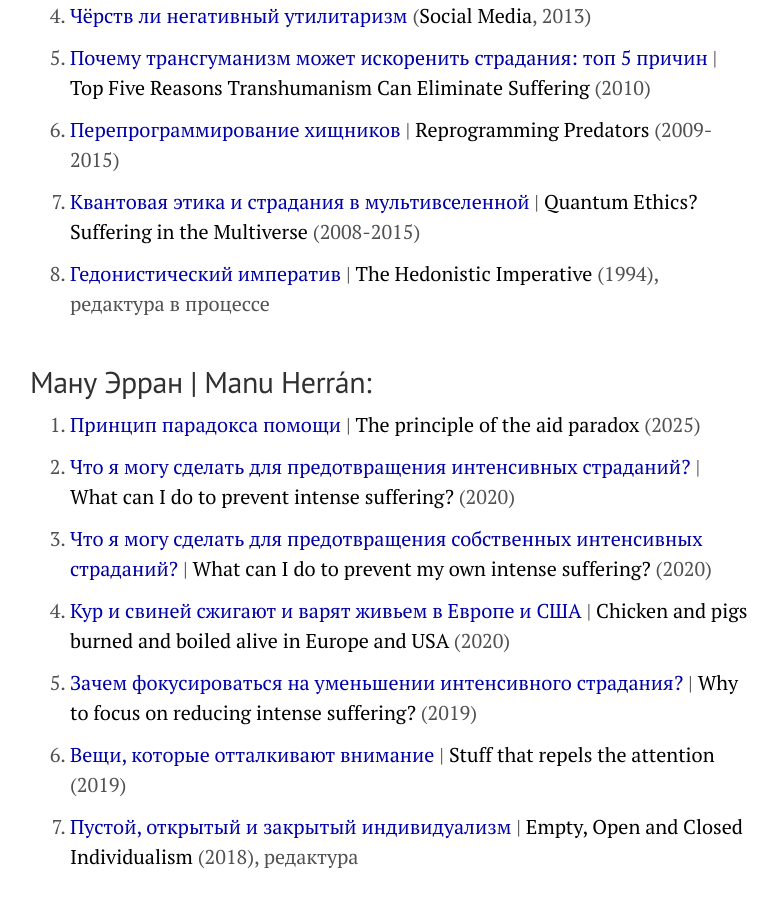
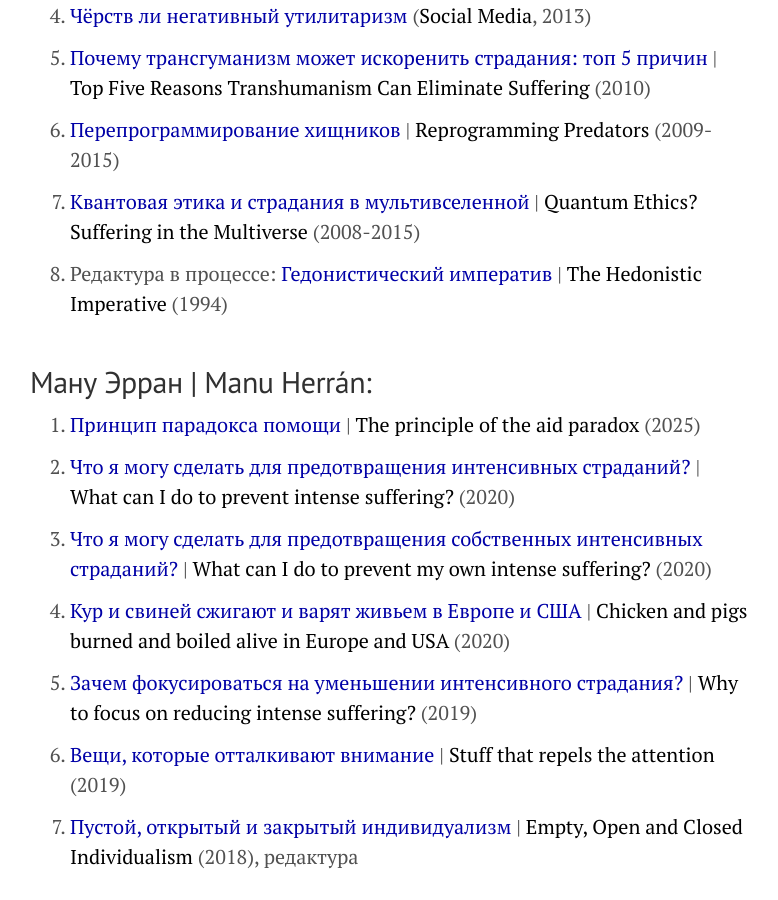
Before and after one commit to KKirdan/kkirdan.github.io, a Jekyll site: the page built from translations/index.md, in a window 1280 px wide and 900 px high, scrolled down 5248 px. Shown: the whole window, without its empty margins (250-1028 px from the left). Built offline with Jekyll 4.4.1, drawn with Linux system fonts in a browser that asks for light colours.

Commit message:
Update index.md

```diff
--- a/translations/index.md
+++ b/translations/index.md
@@ -104,7 +104,7 @@ title: "Переводы"
 5. [Почему трансгуманизм может искоренить страдания: топ 5 причин](https://hedweb-ru.github.io/top-five-reasons-transhumanism-can-eliminate-suffering.html) \| [Top Five Reasons Transhumanism Can Eliminate Suffering](https://www.hedweb.com/transhumanism/five-reasons.html){: class="b"} (2010)
 6. [Перепрограммирование хищников](https://hedweb-ru.github.io/reprogramming-predators.html) \| [Reprogramming Predators](https://www.hedweb.com/abolitionist-project/reprogramming-predators.html){: class="b"} (2009-2015)
 7. [Квантовая этика и страдания в мультивселенной](https://hedweb-ru.github.io/quantum-ethics-suffering-in-the-multiverse.html) \| [Quantum Ethics? Suffering in the Multiverse](https://www.hedweb.com/population-ethics/quantum-ethics.html){: class="b"} (2008-2015)
-8. [Гедонистический императив](https://hedweb-ru.github.io/hi/index.html) \| [The Hedonistic Imperative](www.hedweb.com/){: class="b"} (1994), редактура в процессе
+8. Редактура в процессе: [Гедонистический императив](https://hedweb-ru.github.io/hi/index.html) \| [The Hedonistic Imperative](www.hedweb.com/){: class="b"} (1994)
 
 <a id="Manu_Herran"></a>
 ## Ману Эрран \| Manu Herrán:
```
